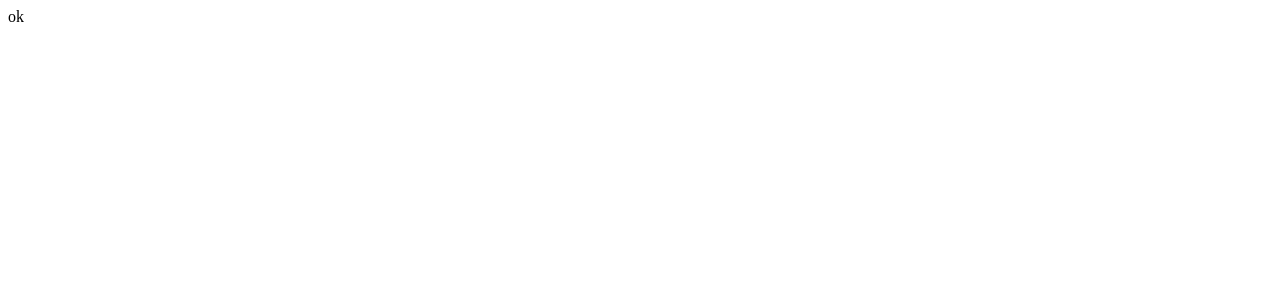
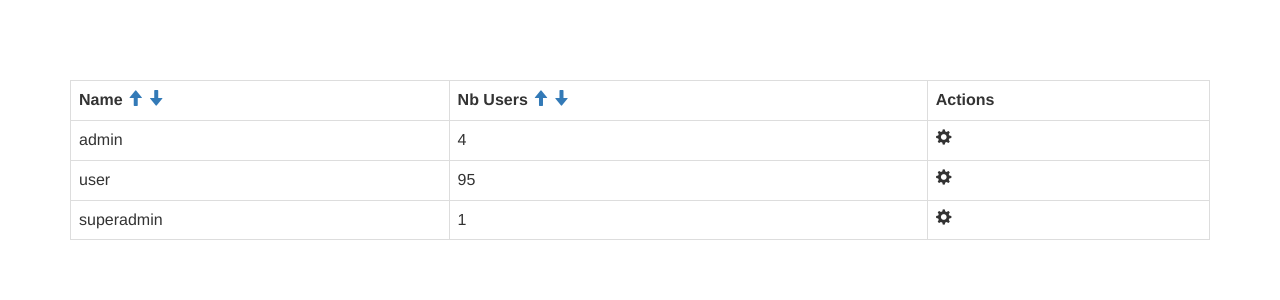
Before and after one commit to quentindurpoix/s4-userManagement-0, a PHP site: page /index.php in a window 1280 px wide. Before the commit the part shown is almost empty. Shown: the top 300 px of the page. Run offline with PHP 8.4, Linux system fonts and the light colour scheme; data comes from the database, SQL or seed files in the repository; some libraries are stand-ins or nearby versions.

Commit message:
Tableau
tableau fini

```diff
--- a/roles/index.php
+++ b/roles/index.php
@@ -1,3 +1,14 @@
+<script src="https://ajax.googleapis.com/ajax/libs/jquery/3.1.1/jquery.min.js"></script>
+<!-- Latest compiled and minified CSS -->
+<link rel="stylesheet" href="https://maxcdn.bootstrapcdn.com/bootstrap/3.3.7/css/bootstrap.min.css" integrity="sha384-BVYiiSIFeK1dGmJRAkycuHAHRg32OmUcww7on3RYdg4Va+PmSTsz/K68vbdEjh4u" crossorigin="anonymous">
+
+<!-- Optional theme -->
+<link rel="stylesheet" href="https://maxcdn.bootstrapcdn.com/bootstrap/3.3.7/css/bootstrap-theme.min.css" integrity="sha384-rHyoN1iRsVXV4nD0JutlnGaslCJuC7uwjduW9SVrLvRYooPp2bWYgmgJQIXwl/Sp" crossorigin="anonymous">
+
+<!-- Latest compiled and minified JavaScript -->
+<script src="https://maxcdn.bootstrapcdn.com/bootstrap/3.3.7/js/bootstrap.min.js" integrity="sha384-Tc5IQib027qvyjSMfHjOMaLkfuWVxZxUPnCJA7l2mCWNIpG9mGCD8wGNIcPD7Txa" crossorigin="anonymous"></script>
+
+
 <?php
 /**
  * Created by PhpStorm.
@@ -6,4 +17,27 @@
  * Time: 14:14
  */
 
-echo 'ok';
+$dbh = new PDO('mysql:host=localhost;dbname=phalcon-td0', 'root','');
+
+$stmt = $dbh->prepare('SELECT name, count(idrole), role.id FROM role JOIN user ON user.idrole = role.id GROUP BY role.id, name');
+$stmt->execute();
+?>
+</br></br></br></br>
+<div class="container">
+    <table class="table  table-bordered">
+        <tr>
+            <th>Name <a href="?col=1&tri=up"><span class="glyphicon glyphicon-arrow-up" aria-hidden="true"></span></a>
+                  <a href="?col=1&tri=down"><span class="glyphicon glyphicon-arrow-down" aria-hidden="true"></span></a>
+            </th>
+            <th>Nb Users <a href="?col=1&tri=up"><span class="glyphicon glyphicon-arrow-up" aria-hidden="true"></span></a>
+                  <a href="?col=1&tri=down"><span class="glyphicon glyphicon-arrow-down" aria-hidden="true"></span></a></th>
+            <th>Actions</th>
+         </tr>
+<?php
+    while ($result = $stmt->fetch(PDO::FETCH_ASSOC)){
+    echo '<tr><td> '.$result['name'].'<br></td><td> '.$result['count(idrole)'].'<br></td><td><span class="glyphicon glyphicon-cog"></span></td></tr>';
+    };
+
+?>
+    </table>
+</div>
```
